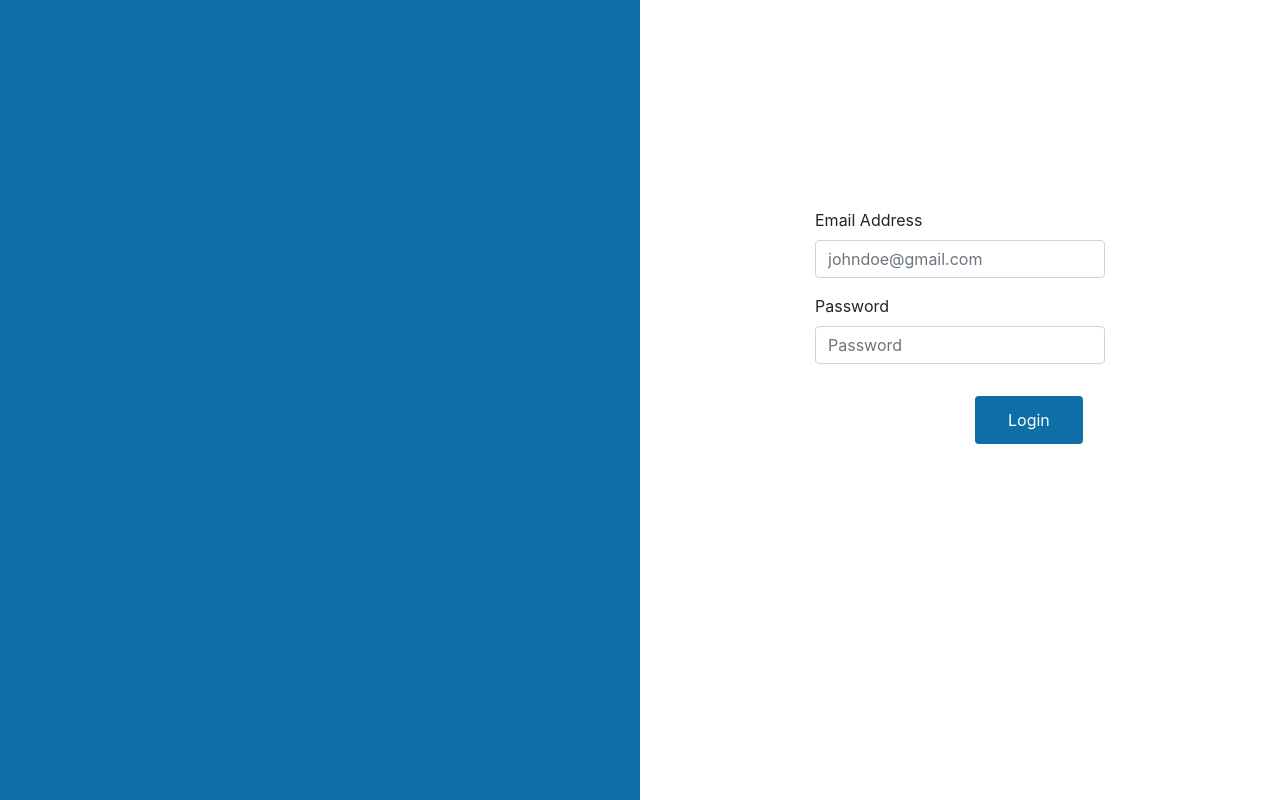
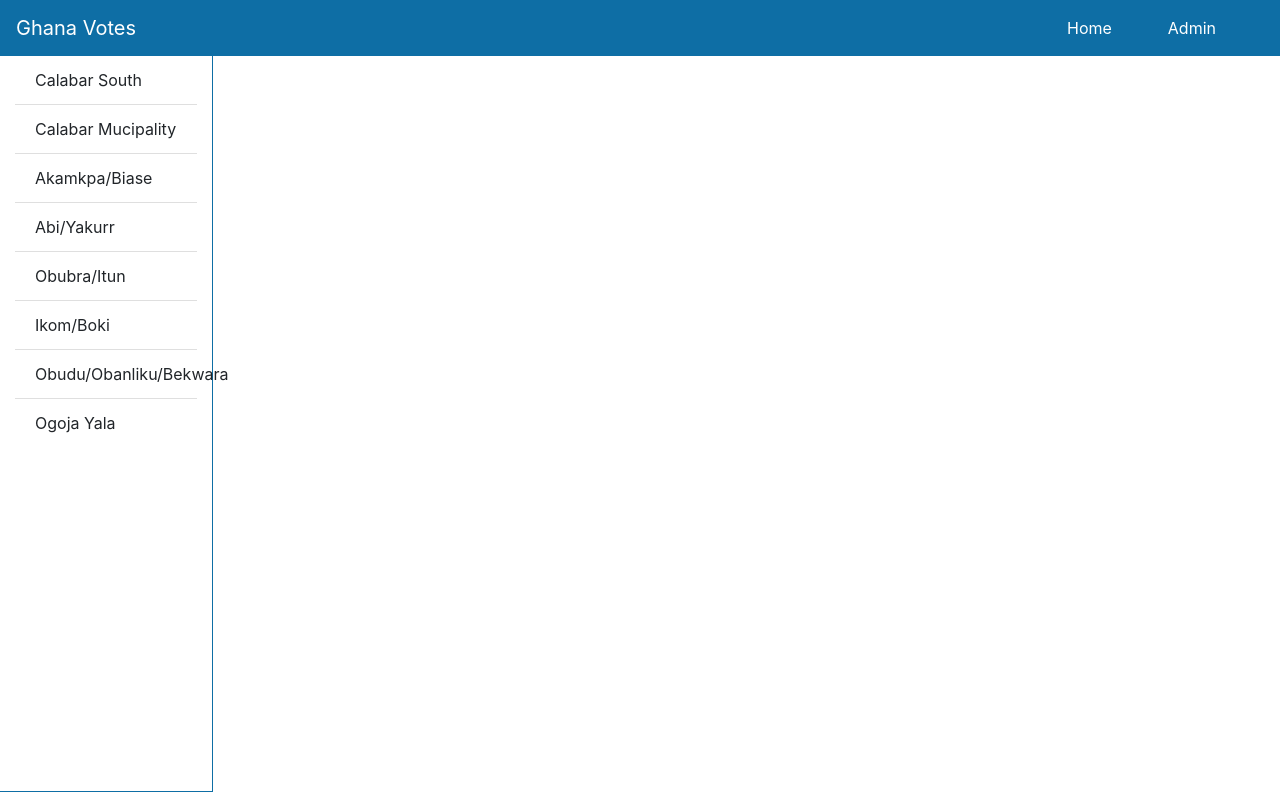
Before and after one commit to Joshua-Ogbonna/ghana-votes, a Vue app: page / in a window 1280 px wide. Before the commit this address led to /login. Built offline with nearby package versions, Linux system fonts and the light colour scheme.

Commit message:
Constituencies addition

```diff
--- a/src/router/index.js
+++ b/src/router/index.js
@@ -3,6 +3,7 @@ import VueRouter from 'vue-router'
 import Home from '../views/Home.vue'
 import Login from '@/views/Login.vue'
 import Redirect from '@/views/Redirect.vue'
+/* eslint-disable */
 import { auth } from '@/views/firebase.js'
 
 Vue.use(VueRouter)
@@ -45,14 +46,14 @@ const router = new VueRouter({
   routes
 })
 
-router.beforeEach((to, from, next) => {
-  const requiresAuth = to.matched.some(x => x.meta.requiresAuth)
+// router.beforeEach((to, from, next) => {
+//   const requiresAuth = to.matched.some(x => x.meta.requiresAuth)
 
-  if (requiresAuth && !auth.currentUser) {
-    next('login')
-  } else {
-    next()
-  }
-})
+//   if (requiresAuth && !auth.currentUser) {
+//     next('login')
+//   } else {
+//     next()
+//   }
+// })
 
 export default router
--- a/src/views/Home.vue
+++ b/src/views/Home.vue
@@ -1,6 +1,21 @@
 <template>
   <div class="home">
     <Header />
+    <div id="main">
+      <div class="container-fluid">
+        <div class="row">
+          <div class="col-sm-12 col-md-2 col-lg-2" id="column-one">
+            <ul class="list-group list-group-flush" v-for="(constituency, index) in constituencies" :key="index">
+              <li class="list-group-item">{{constituency.name}}</li>
+
+            </ul>
+          </div>
+          <div class="col-sm-12 col-md-10 col-lg-10">
+
+          </div>
+        </div>
+      </div>
+    </div>
   </div>
 </template>
 
@@ -12,6 +27,85 @@ export default {
   name: 'Home',
   components: {
     Header
+  },
+  data() {
+    return {
+      pollingUnitsForConstituency: [],
+      constituencies: [
+        {
+          id: 1,
+          name: 'Calabar South',
+          pollingUnits: [
+
+          ]
+        },
+        {
+          id: 2,
+          name: 'Calabar Mucipality',
+          pollingUnits: [
+
+          ]
+        },
+        {
+          id: 3,
+          name: 'Akamkpa/Biase',
+          pollingUnits: [
+
+          ]
+        },
+        {
+          id: 4,
+          name: 'Abi/Yakurr',
+          pollingUnits: [
+
+          ]
+        },
+        {
+          id: 5,
+          name: 'Obubra/Itun',
+          pollingUnits: [
+
+          ]
+        },
+        {
+          id: 6,
+          name: 'Ikom/Boki',
+          pollingUnits: [
+
+          ]
+        },
+        {
+          id: 7,
+          name: 'Obudu/Obanliku/Bekwara',
+          pollingUnits: [
+
+          ]
+        },
+        {
+          id: 8,
+          name: 'Ogoja Yala',
+          pollingUnits: [
+
+          ]
+        }
+      ]
+    }
+  },
+  methods: {
+    addToPollingUnit() {
+
+    }
   }
 }
 </script>
+
+<style scoped>
+  #column-one {
+    border-right: 1px solid rgb(14, 110, 165);
+    border-bottom: 1px solid rgb(14, 110, 165);
+    height: 92vh;
+  }
+  ul li:hover {
+    cursor: pointer;
+  }
+</style>
```
